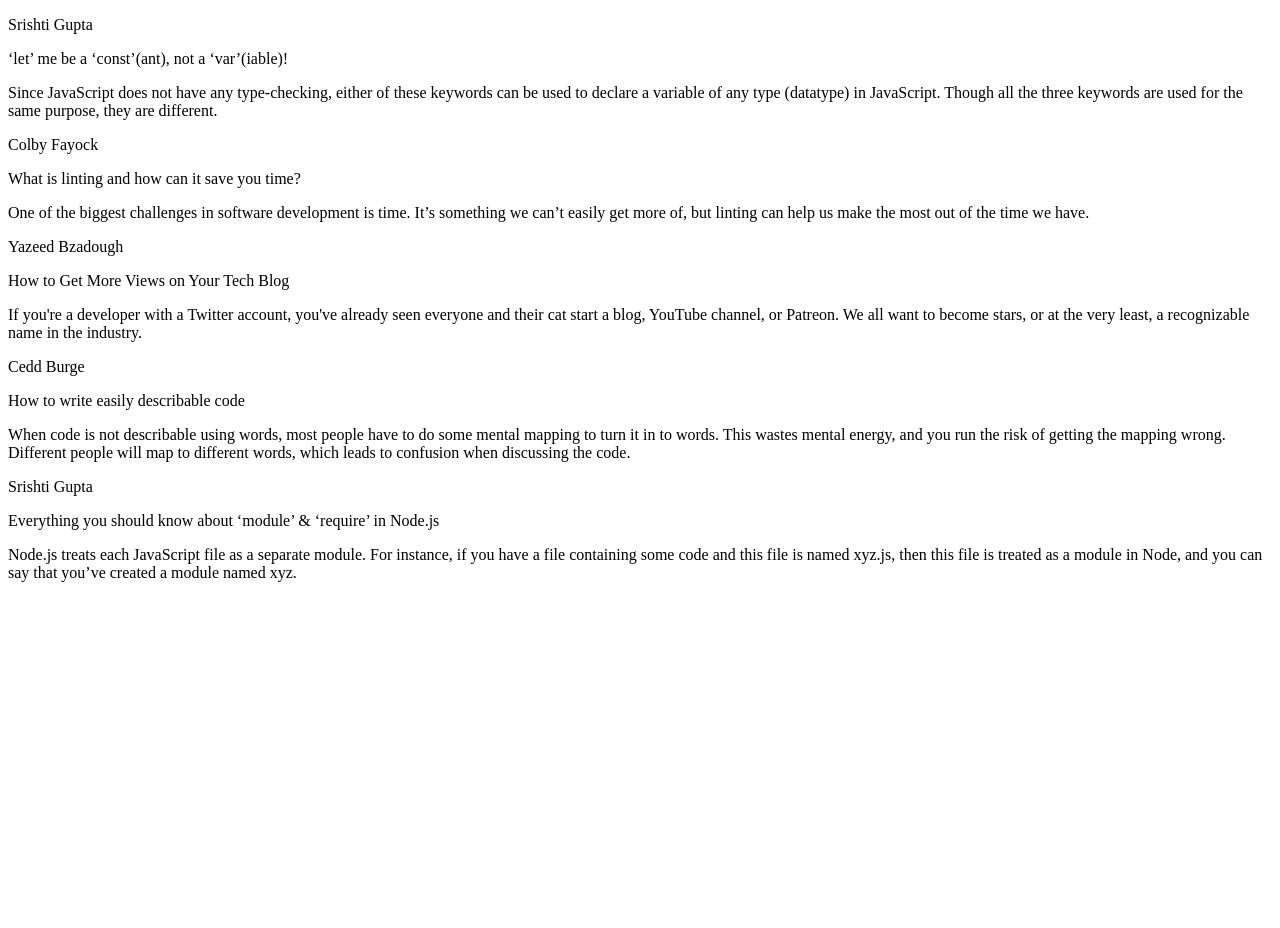
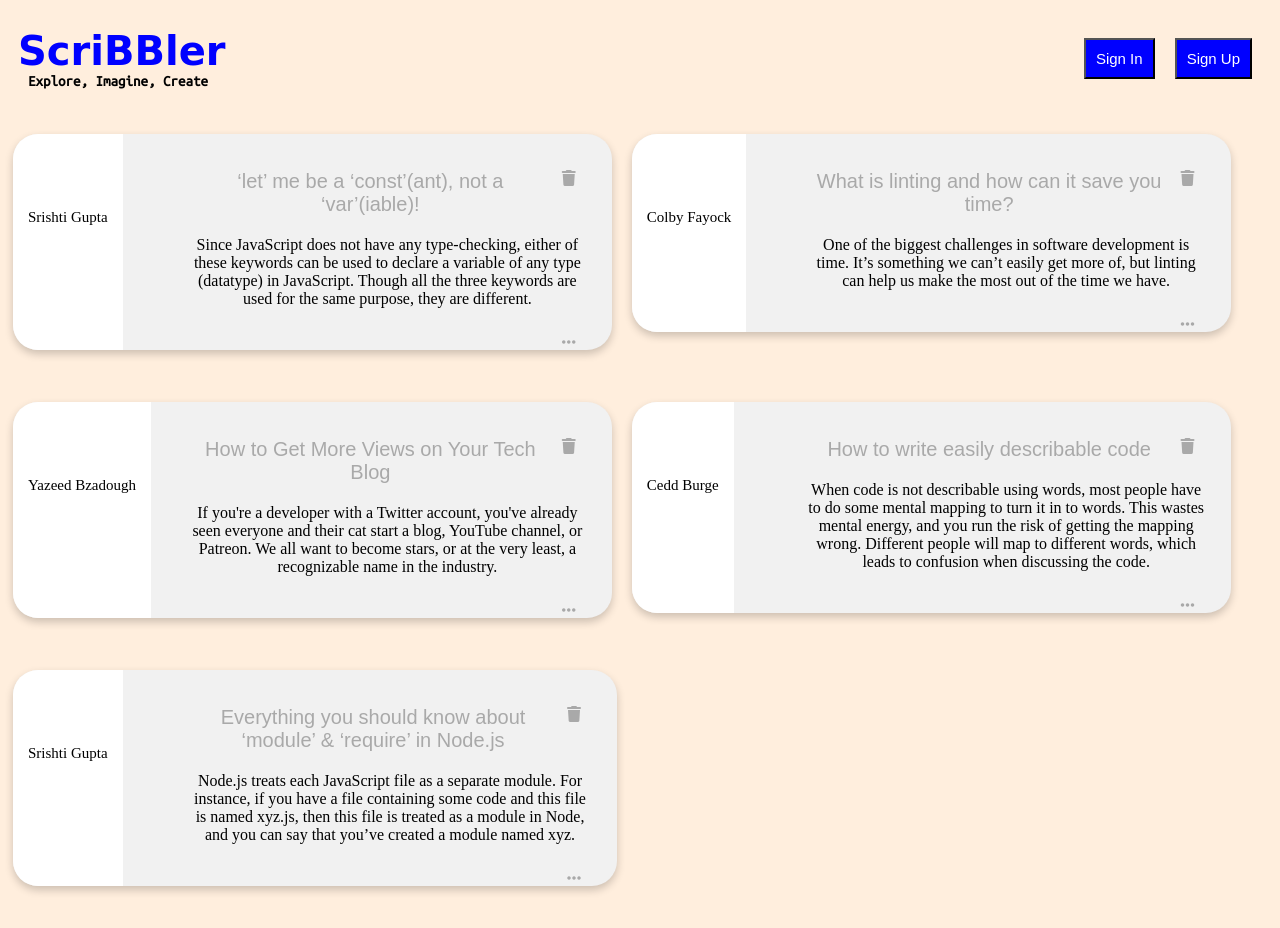
Before and after one commit to simranf996/Scribbler, a plain HTML site: page html/postslist.html in a window 1280 px wide. Before the commit the page ends 800 px from the top, so only its background shows below. Drawn offline with Linux system fonts and the light colour scheme; a web font is replaced by a local one.

Commit message:
Completed Part B of creating all posts page and adding delete post functionality

```diff
--- a/html/postslist.html
+++ b/html/postslist.html
@@ -4,127 +4,242 @@
 <head>
     <!-- TODO: Include Font Awesome file here -->
     <!-- TODO: Include Google Fonts file here -->
+    <link href="../styles/postlist.css" rel="stylesheet">
+    <link href="../styles/common.css" rel="stylesheet">
+    <link href="https://fonts.googleapis.com/css?family=Montez&display=swap" rel="stylesheet">
+    <link href="https://fonts.googleapis.com/css2?family=Ubuntu+Mono&display=swap" rel="stylesheet">
+    <script src="https://kit.fontawesome.com/2c61e97578.js" crossorigin="anonymous"></script>
 </head>
 
 <body>
     <!-- TODO: Include code for header here -->
+    <!--header code--->
+    <div class="header">
+
+      <div class="header-left">
+        <a href="#home" class="logo">ScriBBler</a>
+        <p class="subheading">Explore, Imagine, Create</p>
+      </div>
+
+      <div class="header-right">
+        <button id="signIn">Sign In</button>
+        <button id="signUp">Sign Up</button>
+
+        <!-- Sign In Modal -->
+        <div id="signInModal" class="signin-modal">
+          <div class="signin-modal-content">
+            <span class="signin-close">&times;</span>
+              <form class="modal-content animate" action="/action_page.php">
+                  <div class="welcome">
+                    <h1>Welcome back !</h1>
+                    <hr/>
+                  </div>
+
+                  <div class="container">
+                    <label for="uname">Username</label>
+                    <input type="text" placeholder="Enter your Username" name="uname" required>
+
+                    <label for="psw">Password</label>
+                    <input type="password" placeholder="Enter your Password" name="psw" required>
+
+                    <button id="submit" type="submit">Sign in</button>
+                    <span class="psw">Not a member? <a id="signuplink" href="#">Sign Up</a></span>
+                  </div>
+            </form>
+          </div>
+        </div>
+        <!-- Sign In Modal -->
+
+
+
+        <!-- Sign Up Modal -->
+        <div id="signUpModal" class="signup-modal">
+          <div class="signup-modal-content">
+            <span class="signup-close">&times;</span>
+                <form action="action_page.php" id="createPost">
+                    <div class="signup-container">
+                      <h1>Get Started</h1>
+                      <hr/>
+
+                      <label for="email"><b>Name</b></label>
+                      <input type="text" placeholder="Enter your name" name="firstname" required>
+
+                      <label for="email"><b>Username</b></label>
+                      <input type="text" placeholder="Enter your username" name="username" required>
+
+                      <label for="psw"><b>Password</b></label>
+                      <input type="password" placeholder="Enter Password" name="psw" required>
+
+                      <label for="psw-repeat"><b>Confirm Password</b></label>
+                      <input type="password" placeholder="Confirm Password" name="psw-repeat" required>
+                      <button type="signup-submit" id="submit">Sign Up</button>
+                    </div>
+              </form>
+          </div>
+        </div>
+        <!-- Sign Up Modal -->
+      </div>
+    </div>
+    <!--header code--->
 
     <!-- ATTENTION: The HTML code for the list of posts has been given to you. You can feel free to add/delete/modify this code. You need to write the proper CSS and JavaScript code corresponding to this page so that the result looks like the screenshots given to you in the Project Statement. -->
 
     <!-- list of all posts starts here -->
     <div>
 
+        <div class="row">
         <!-- post 1 starts here -->
-        <div>
-            <div>
+        <div class="column">
+        <div class="card">
+            <div class="author-name">
                 <p>Srishti Gupta</p>
             </div>
 
-            <div>
-                <div>
+            <div class="blog">
+              <span class="trash">
+                  <!-- TODO: Include Font Awesome icon for delete icon here -->
+                  <i id="deleteButton" class="fas fa-trash"></i>
+              </span>
+                <span class="heading">
                     <p>‘let’ me be a ‘const’(ant), not a ‘var’(iable)!</p>
-                    <span>
-                        <!-- TODO: Include Font Awesome icon for delete icon here -->
-                    </span>
-                </div>
+                </span>
                 <p>Since JavaScript does not have any type-checking, either of these keywords can be used to declare a variable of any type (datatype) in JavaScript. Though all the three keywords are used for the same purpose, they are different.</p>
-                <span>
+                <span class="dots">
                     <!-- TODO: Include Font Awesome icon for horizontal ellipsis icon here -->
+                    <i class="fas fa-ellipsis-h"></i>
                 </span>
             </div>
         </div>
         <!-- post 1 ends here -->
+      </div>
 
         <!-- post 2 starts here -->
-        <div>
-            <div>
+        <div class="column">
+        <div class="card">
+            <div class="author-name">
                 <p>Colby Fayock</p>
             </div>
 
-            <div>
-                <div>
+            <div class="blog">
+              <span class="trash">
+                  <!-- TODO: Include Font Awesome icon for delete icon here -->
+                  <i id="deleteButton" class="fas fa-trash"></i>
+              </span>
+                <span class="heading">
                     <p>What is linting and how can it save you time?</p>
-                    <span>
-                        <!-- TODO: Include Font Awesome icon for delete icon here -->
-                    </span>
-                </div>
+                </span>
                 <p>One of the biggest challenges in software development is time. It’s something we can’t easily get more of, but linting can help us make the most out of the time we have.</p>
-                <span>
+                <span class="dots">
                     <!-- TODO: Include Font Awesome icon for horizontal ellipsis icon here -->
+                    <i class="fas fa-ellipsis-h"></i>
                 </span>
             </div>
         </div>
+      </div>
         <!-- post 2 ends here -->
+      </div>
 
+      <div class="row">
         <!-- post 3 starts here -->
-        <div>
-            <div>
+      <div class="column">
+        <div class="card">
+            <div class="author-name">
                 <p>Yazeed Bzadough</p>
             </div>
 
-            <div>
-                <div>
+            <div class="blog">
+              <span class="trash">
+                  <!-- TODO: Include Font Awesome icon for delete icon here -->
+                <i id="deleteButton" class="fas fa-trash"></i>
+              </span>
+                <span class="heading">
                     <p>How to Get More Views on Your Tech Blog</p>
-                    <span>
-                        <!-- TODO: Include Font Awesome icon for delete icon here -->
-                    </span>
-                </div>
+                </span>
                 <p>If you're a developer with a Twitter account, you've already seen everyone and their cat start a blog, YouTube channel, or Patreon. We all want to become stars, or at the very least, a recognizable name in the industry.</p>
-                <span>
+                <span class="dots">
                     <!-- TODO: Include Font Awesome icon for horizontal ellipsis icon here -->
+                    <i class="fas fa-ellipsis-h"></i>
                 </span>
             </div>
         </div>
+      </div>
         <!-- post 3 ends here -->
 
+
         <!-- post 4 starts here -->
-        <div>
-            <div>
+        <div class="column">
+        <div class="card">
+            <div class="author-name">
                 <p>Cedd Burge</p>
             </div>
 
-            <div>
-                <div>
+            <div class="blog">
+              <span class="trash">
+                  <!-- TODO: Include Font Awesome icon for delete icon here -->
+                  <i id="deleteButton" class="fas fa-trash"></i>
+              </span>
+                <span class="heading">
                     <p>How to write easily describable code</p>
-                    <span>
-                        <!-- TODO: Include Font Awesome icon for delete icon here -->
-                    </span>
-                </div>
+                </span>
                 <p>When code is not describable using words, most people have to do some mental mapping to turn it in to words. This wastes mental energy, and you run the risk of getting the mapping wrong. Different people will map to different words, which
                     leads to confusion when discussing the code.</p>
-                <span>
+                <span class="dots">
                     <!-- TODO: Include Font Awesome icon for horizontal ellipsis icon here -->
+                    <i class="fas fa-ellipsis-h"></i>
                 </span>
             </div>
         </div>
+      </div>
         <!-- post 4 ends here -->
-
+    </div>
+    <div class="column">
+    <div class="row">
         <!-- post 5 starts here -->
-        <div>
-            <div>
+        <div class="card">
+            <div class="author-name">
                 <p>Srishti Gupta</p>
             </div>
 
-            <div>
-                <div>
+          <div class="blog">
+            <span class="trash">
+                <!-- TODO: Include Font Awesome icon for delete icon here -->
+              <i id="deleteButton" class="fas fa-trash"></i>
+            </span>
+                <span class="heading">
                     <p>Everything you should know about ‘module’ & ‘require’ in Node.js</p>
-                    <span>
-                        <!-- TODO: Include Font Awesome icon for delete icon here -->
-                    </span>
-                </div>
+               </span>
                 <p>Node.js treats each JavaScript file as a separate module. For instance, if you have a file containing some code and this file is named xyz.js, then this file is treated as a module in Node, and you can say that you’ve created a module
                     named xyz.</p>
-                <span>
+              <span class="dots">
                     <!-- TODO: Include Font Awesome icon for horizontal ellipsis icon here -->
+                    <i class="fas fa-ellipsis-h"></i>
                 </span>
             </div>
         </div>
+      </div>
         <!-- post 5 ends here -->
+      </div>
 
         <!-- TODO: Write code for delete post modal here -->
+
+        <!-- Delete Post Modal -->
+        <div id="deleteModal" class="delete-modal">
+          <div class="delete-modal-content">
+            <span class="delete-close">&times;</span>
+             <div>
+               <p>Are you sure you want to delete this post?</p>
+               <span>
+               <button>Yes</button>
+               <button>No</button>
+              </span>
+             </div>
+          </div>
+        </div>
+        <!-- Delete Post In Modal -->
 
     </div>
     <!-- list of all posts ends here -->
 </body>
-
+<script src="../scripts/common.js"></script>
+<script src="../scripts/postlist.js"></script>
 </html>
--- a/styles/common.css
+++ b/styles/common.css
@@ -1,9 +1,7 @@
 /* Style the header with a grey background and some padding */
 .header {
   overflow: hidden;
-  background: #8e9eab;  /* fallback for old browsers */
-  background: -webkit-linear-gradient(to right, #eef2f3, #8e9eab);  /* Chrome 10-25, Safari 5.1-6 */
-  background: linear-gradient(to right, #eef2f3, #8e9eab); /* W3C, IE 10+/ Edge, Firefox 16+, Chrome 26+, Opera 12+, Safari 7+ */
+  background-color:rgba(0, 0, 0, 0);
   padding: 20px 10px;
 }
 
@@ -33,6 +31,7 @@
   font-family: sans-serif;
   padding: 10px;
   color: white;
+  margin: 10px;
 
 }
 
--- /dev/null
+++ b/styles/postlist.css
@@ -0,0 +1,155 @@
+body {
+  background-color:#ffeedd;
+}
+
+
+/* Remove extra left and right margins, due to padding in columns */
+.row {margin: 0 -5px;}
+
+/* Clear floats after the columns */
+.row:after {
+  content: "";
+  display: table;
+  clear: both;
+}
+.column {
+  float: left;
+  width: 47%;
+  padding: 10px;
+}
+
+/* Style the counter cards */
+.card {
+  box-shadow: 0 4px 8px 0 rgba(0, 0, 0, 0.2); /* this adds the "card" effect */
+  padding: 16px;
+  text-align: center;
+  background-color: #f1f1f1;
+  border-radius: 25px;
+  position: relative;
+  transition: box-shadow .3s;
+}
+
+.author-name{
+  float:left;
+  /* padding-top: 50px;
+  padding-right: 30px;
+  padding-bottom: 30px;
+  padding-left: 80px; */
+  /* left: 10%;
+  right: 10%; */
+  top: 0;
+  bottom: 0;
+  left:0;
+  border-radius: 25px 0px 0px 25px;
+  background-color: white;
+  position: absolute;
+  overflow-wrap: break-word;
+  font-size: 15px;
+  text-align: center;
+  word-break: break-all;
+  word-wrap: break-word;
+}
+
+.author-name p{
+  overflow-wrap: break-word;
+  font-size: 15px;
+  text-align: center;
+  padding: 60px 15px 15px 15px;
+
+}
+
+.blog{
+  padding: 0px 10px 10px 10px;
+  margin-left: 150px;
+  margin-top: 0px;
+}
+
+.heading{
+  font-size: 20px;
+  color:	#A9A9A9;
+  font-family: sans-serif;
+
+
+}
+.trash{
+  padding: 0px 10px 10px 10px;
+  float: right;
+  color:	#A9A9A9;
+}
+
+.dots{
+  padding: 10px 10px 10px 20px;
+  margin-bottom: 20px;
+  float: right;
+  color:	#A9A9A9;
+}
+
+.card:hover,
+.card:focus {
+  color: black;
+  text-decoration: none;
+  cursor: pointer;
+  box-shadow: 0 0 50px rgba(33,33,33,.2);
+}
+
+/* The Modal (background) */
+.delete-modal {
+  display: none; /* Hidden by default */
+  position: fixed;
+  z-index: 1;
+  top: 50%;
+  left: 50%;
+  transform: translate(-50%, -50%);
+  width:1000px;
+  height:500px;
+}
+
+/* Modal Content/Box */
+.delete-modal-content {
+   background-color: #ffffff;
+   width: 100%;
+   height: 100%; /* Could be more or less, depending on screen size */
+}
+
+form {
+  border: 3px solid #f1f1f1;
+
+}
+
+/* The Close Button */
+.delete-close{
+  color: #aaa;
+  float: right;
+  font-size: 28px;
+  font-weight: bold;
+  padding: 10px;
+}
+
+
+input[type=text] {
+  width: 100%;
+  padding: 12px 20px;
+  margin: 8px 0;
+  display: inline-block;
+  box-sizing: border-box;
+  text-align: left;
+  background-color: #F5F5F5;
+  border: 0px;
+}
+
+.delete-post-close:hover,
+.delete-post-close:focus {
+  color: black;
+  text-decoration: none;
+  cursor: pointer;
+}
+
+
+/* Responsive columns - one column layout (vertical) on small screens */
+@media screen and (max-width: 600px) {
+  .column {
+    width: 100%;
+    display: block;
+    margin-bottom: 20px;
+  }
+}
```
Also changed, not shown: index.html (+1 -1 lines), scripts/postlist.js (added, +25 -0 lines).
